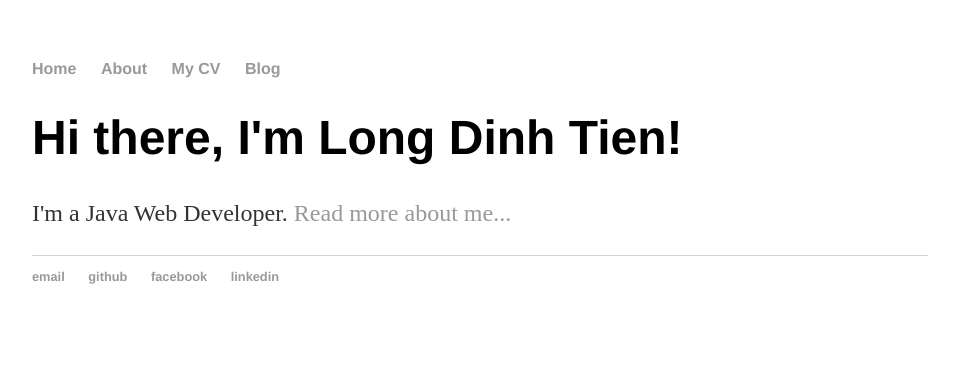
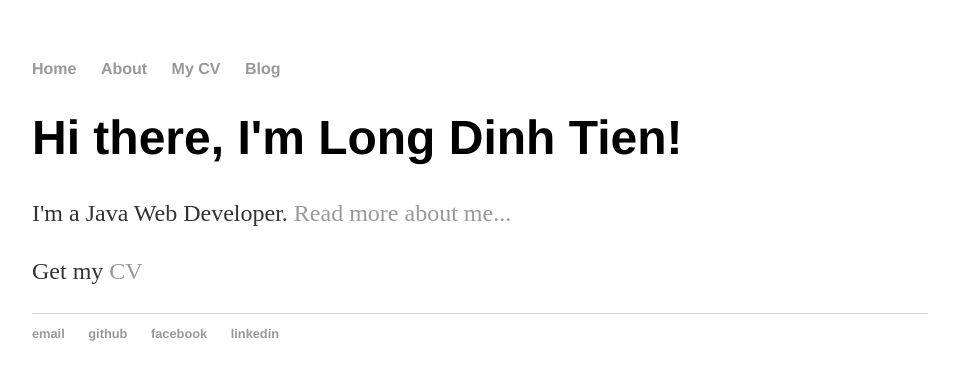
Before and after one commit to tld2512/tld2512.github.io, a Jekyll site: the page built from index.html, in a window 1280 px wide. Shown: the top 380 px of the page, without its empty margins (160-1119 px from the left). Built offline with Jekyll 4.4.1, drawn with Linux system fonts in a browser that asks for light colours.

Commit message:
edit home page

```diff
--- a/index.html
+++ b/index.html
@@ -5,4 +5,5 @@ title: Long DT
     		<div class="blurb">
         		<h1>Hi there, I'm Long Dinh Tien!</h1>
 				<p>I'm a Java Web Developer. <a href="/about">Read more about me...</a></p>
+			<p>Get my <a href="/cv">CV</a> </p>
     		</div><!-- /.blurb -->
```
